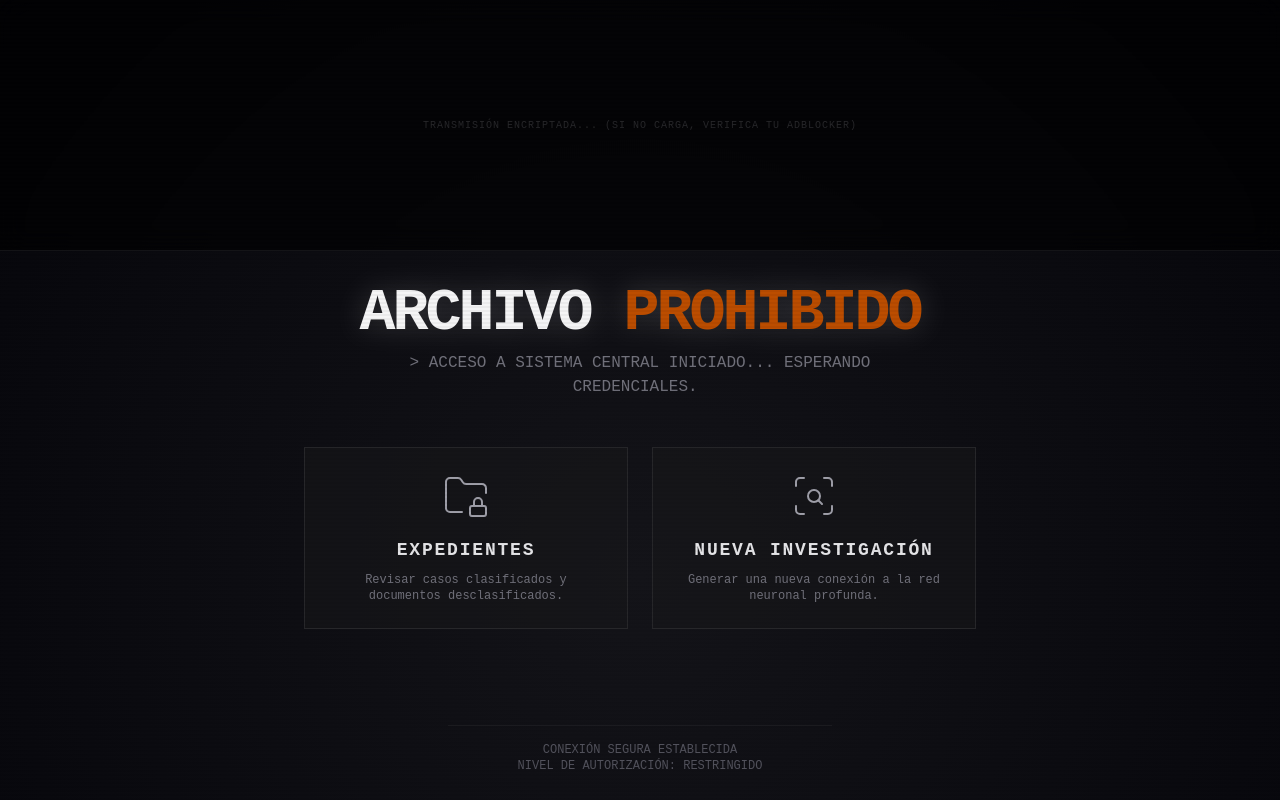
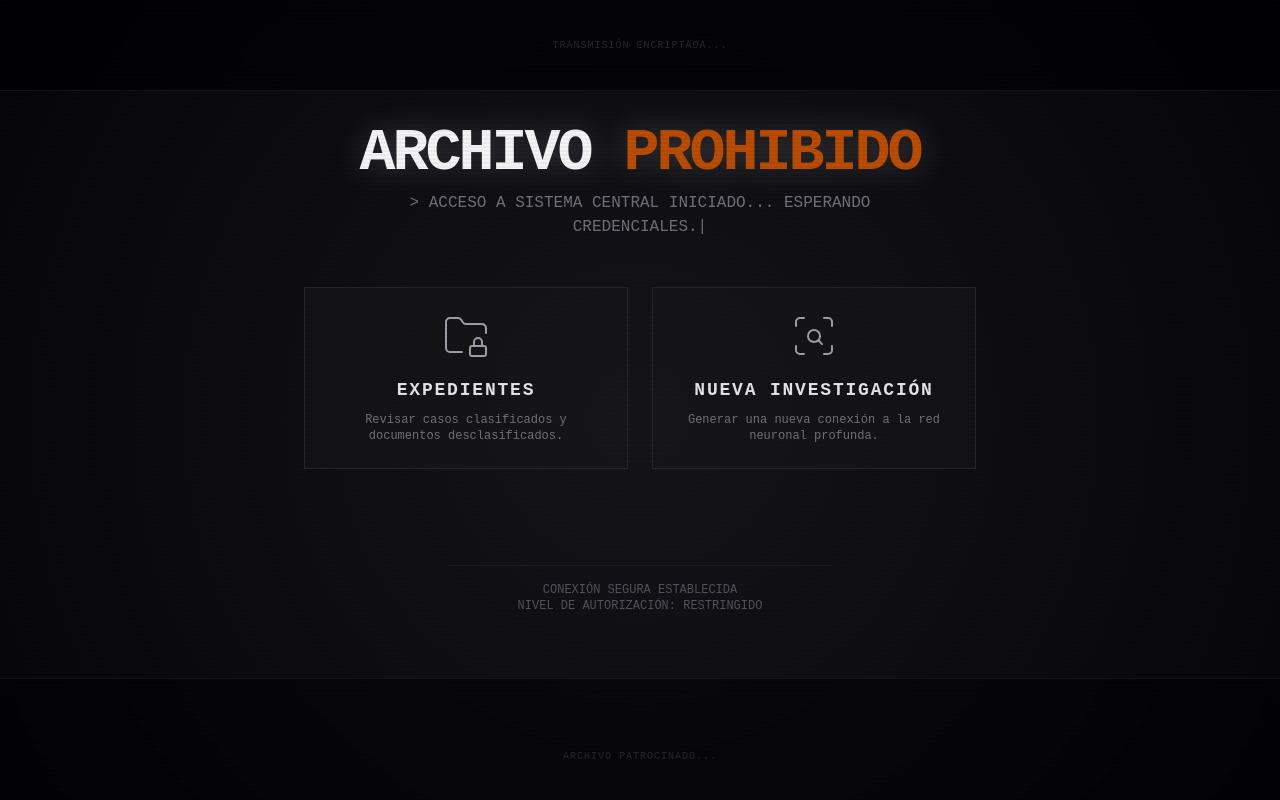
Before and after one commit to morispolanco/games, a React (Vite) app: page / in a window 1280 px wide. Shown: the top 800 px of the page. Built offline with nearby package versions, Linux system fonts and the light colour scheme.

Commit message:
Update both banners to 728x90 format

```diff
--- a/src/components/ads/BottomBanner.jsx
+++ b/src/components/ads/BottomBanner.jsx
@@ -14,24 +14,25 @@ const BottomBanner = () => {
   }, []);
 
   return (
-    <div className="w-full bg-black/40 flex items-center justify-center py-8 mt-8 backdrop-blur-sm overflow-hidden min-h-[250px] border-t border-zinc-800/50">
-      <div className="relative">
+    <div className="w-full bg-black/40 flex items-center justify-center py-8 mt-8 backdrop-blur-sm overflow-hidden min-h-[90px] border-t border-zinc-800/50">
+      <div className="relative w-full max-w-[728px] flex justify-center">
         <ins
           ref={adRef}
-          className="p851b94f3fb"
+          className="r2d3a079c17"
           style={{
-            width: "300px",
-            height: "250px",
+            width: "728px",
+            height: "90px",
             display: "block",
+            margin: "0 auto",
             maxWidth: "100%"
           }}
-          data-width="300"
-          data-height="250"
+          data-width="728"
+          data-height="90"
           data-domain="//data527.click"
-          data-affquery="/f3a3eeffbd94bef5c446/851b94f3fb/?placementName=default"
+          data-affquery="/bf8d1785e8103a9813c3/2d3a079c17/?placementName=default"
         ></ins>
         <div className="absolute inset-0 -z-10 flex items-center justify-center text-[10px] text-zinc-800 font-mono uppercase tracking-widest text-center px-4">
-          Cargando Archivo Patrocinado...
+          Archivo Patrocinado...
         </div>
       </div>
     </div>
--- a/src/components/ads/TopBanner.jsx
+++ b/src/components/ads/TopBanner.jsx
@@ -14,26 +14,26 @@ const TopBanner = () => {
   }, []);
 
   return (
-    <div className="w-full bg-black/60 flex items-center justify-center sticky top-0 z-40 backdrop-blur-md border-b border-zinc-800/50 overflow-hidden min-h-[250px]">
-      <div className="relative w-full max-w-[970px] flex justify-center">
+    <div className="w-full bg-black/60 flex items-center justify-center sticky top-0 z-40 backdrop-blur-md border-b border-zinc-800/50 overflow-hidden min-h-[90px]">
+      <div className="relative w-full max-w-[728px] flex justify-center">
         <ins
           ref={adRef}
-          className="hf22e2a9e7a"
+          className="r2d3a079c17"
           style={{
-            width: "970px",
-            height: "250px",
+            width: "728px",
+            height: "90px",
             display: "block",
             margin: "0 auto",
             maxWidth: "100%"
           }}
-          data-width="970"
-          data-height="250"
+          data-width="728"
+          data-height="90"
           data-domain="//data527.click"
-          data-affquery="/0fc8c9c0e1f7ffaacf3d/f22e2a9e7a/?placementName=default"
+          data-affquery="/bf8d1785e8103a9813c3/2d3a079c17/?placementName=default"
         ></ins>
         {/* Helper message for developer if ad is blocked */}
         <div className="absolute inset-0 -z-10 flex items-center justify-center text-[10px] text-zinc-800 font-mono uppercase tracking-widest">
-          Transmisión Encriptada... (Si no carga, verifica tu AdBlocker)
+          Transmisión Encriptada...
         </div>
       </div>
     </div>
```
